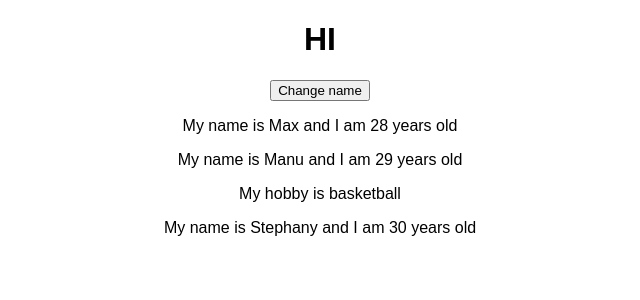
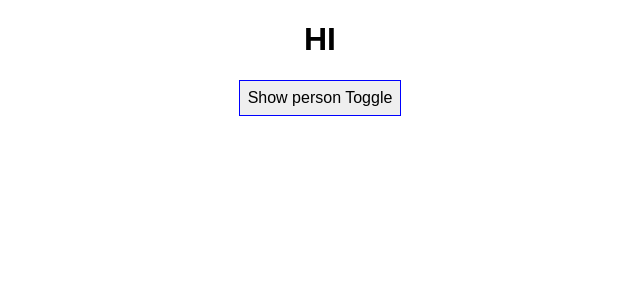
Before and after one commit to tmnguyen8/react-complete-guide, a React (Create React App) app: page / in a window 1280 px wide. Shown: the top 300 px of the page, without its empty margins (320-960 px from the left). Built offline with nearby package versions, Linux system fonts and the light colour scheme.

Commit message:
finish section 4

```diff
--- a/src/App.js
+++ b/src/App.js
@@ -1,40 +1,127 @@
-import React, { useState } from 'react';
+import React, { Component } from 'react';
 import Person from "./Person/Person"
 import './App.css';
 
-const App = (props) => {
-  const [personState, setPersonState] = useState({
+class App extends Component {
+  state = {
     persons: [
-      {name: 'Max', age: 28},
-      {name: 'Manu', age: 29},
-      {name: 'Stephany', age: 30}
-    ]
-  })
+      {id:"1", name: 'Manu', age: 29},
+      {id:"2", name: 'Max', age: 28},
+      {id:"3", name: 'Stephany', age: 30}
+    ],
+    otherState: 'some other value',
+    showPersons: false
+  }
+  nameChangedHandler = (event, id) => {
+    const personIndex = this.state.persons.findIndex(per => {
+      return per.id === id;
+    })
 
-  const switchNameHandler = () => {
-    // console.log(`was clicked`)
-    setPersonState({
-      persons: [
-        {name: 'hello', age: 28},
-        {name: 'Manu', age: 29},
-        {name: 'Stephany', age: 30}
-      ]
+    const newPerson = {...this.state.persons[personIndex]}
+
+    newPerson.name = event.target.value;
+
+    const newPersons = [...this.state.persons];
+
+    newPersons[personIndex] = newPerson;
+
+    this.setState({
+      persons: newPersons
     })
+
   }
 
-  console.log(personState)
+  deleteHandler = (personIndex) => {
+    // const persons = this.state.persons.slice();
+    const persons = [...this.state.persons];
+    persons.splice(personIndex, 1);
+    this.setState({persons: persons})
+  }
+
+  togglePersonHandler = () => {
+    if (this.state.showPersons){
+      this.setState({showPersons: false})
+    } else {
+      this.setState({showPersons: true})
+    }
+  }
+
+  render () {
+    const style = {
+      backggroundColor: "white",
+      font: "inherit",
+      border: "1px solid blue",
+      padding: "8px",
+      cursor: "pointer"
+    }
+
+    let persons = null;
+
+    if  (this.state.showPersons) {
+      persons = (
+        <div>
+          {this.state.persons.map((person, index) => {
+            return (
+              <Person
+              key={person.id}
+              click={() => this.deleteHandler(index)}
+              name={person.name}
+              age={person.age}
+              changed={(event)=> this.nameChangedHandler(event, person.id)}
+              />
+            )
+          })}
+
+
+        </div>
+      );
+    }
 
     return (
       <div className="App">
         <h1>HI</h1>
-        <button onClick={switchNameHandler}>Change name</button>
-        <Person name={personState.persons[0].name} age={personState.persons[0].age}/>
-        <Person name={personState.persons[1].name} age={personState.persons[1].age}>My hobby is basketball</ Person>
-        <Person name={personState.persons[2].name} age={personState.persons[2].age}/>
+        <button
+          style={style}
+          onClick={this.togglePersonHandler}
+        >Show person Toggle</button>
+        {persons}
       </div>
     );
-    // return React.createElement('div', {className: 'App'}, 'h1', "Hi, I'm a react app")
+  }
 
 }
 
 export default App;
+
+
+// ASSIGNMENT FOR MODULE 3
+// import React, { Component } from 'react';
+// import './App.css';
+// import UserInput from "./UserInput/UserInput";
+// import UserOutput from "./UserOutput/UserOutput";
+
+// export default class App extends Component {
+//   state = {
+//     username: 'Trai'
+//   }
+
+//   handleUserInput = (event) => {
+//     this.setState({username: event.target.value})
+//   }
+
+//   render() {
+
+//     return (
+//       <div>
+//         <UserInput
+//           onChange={this.handleUserInput}/>
+//         <UserOutput
+//           text="hello i am user input 1"
+//           username={this.state.username}/>
+//         <UserOutput
+//           text="hello i am user input 2"
+//           username={this.state.username}/>
+//       </div>
+//     )
+//   }
+// }
--- a/src/Person/Person.js
+++ b/src/Person/Person.js
@@ -3,9 +3,10 @@ import React from 'react';
 const Person = (props) => {
 
     return (
-        <div>
-            <p>My name is {props.name} and I am {props.age} years old</p>
+        <div >
+            <p onClick={props.click}>My name is {props.name} and I am {props.age} years old</p>
             <p>{props.children}</p>
+            <input type="text" onChange={props.changed} placeholder={props.name}/>
         </div>
     )
 }
--- /dev/null
+++ b/src/UserInput/UserInput.js
@@ -0,0 +1,9 @@
+import React from 'react';
+
+export default function UserInput(props) {
+    return (
+        <div>
+            <input onChange={props.onChange}/>
+        </div>
+    )
+}
--- /dev/null
+++ b/src/UserOutput/UserOutput.js
@@ -0,0 +1,10 @@
+import React from 'react'
+
+export default function UserOutput(props) {
+    return (
+        <div>
+            <p>Username : {props.username}</p>
+            <p>Text : {props.text}</p>
+        </div>
+    )
+}
```
